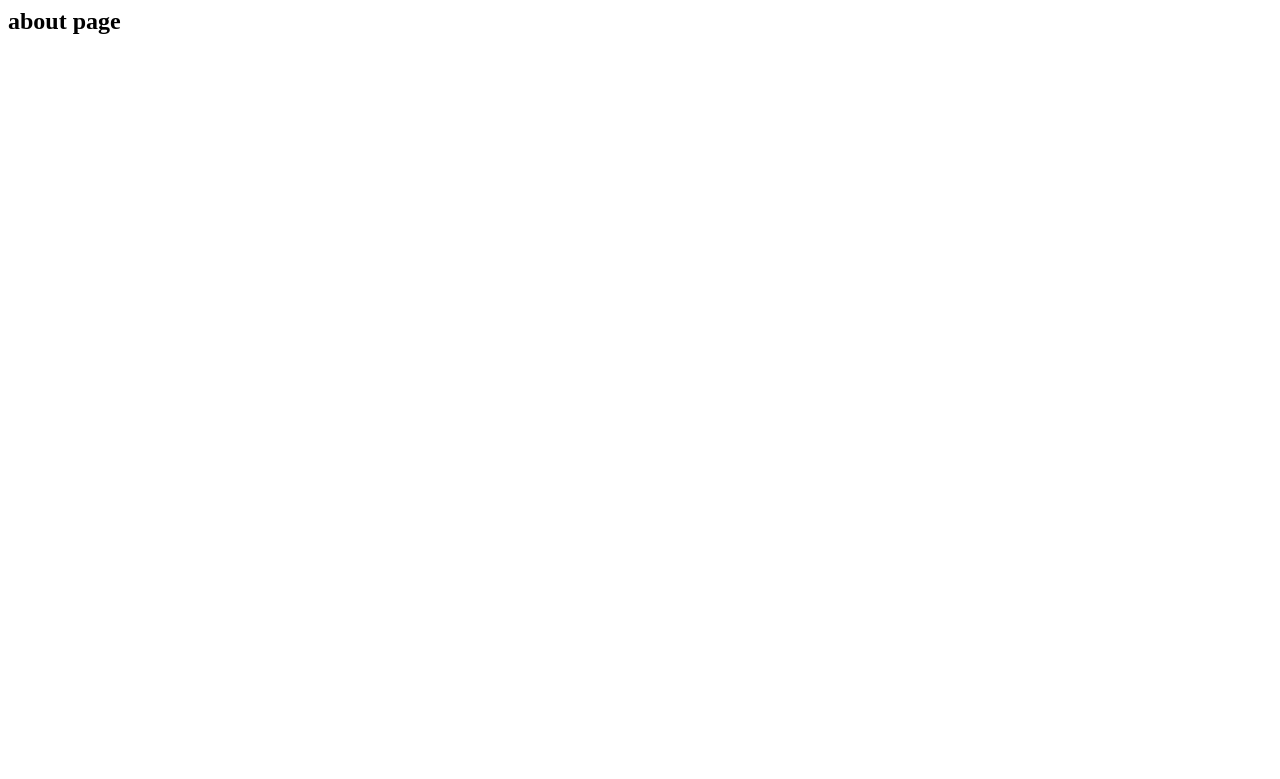
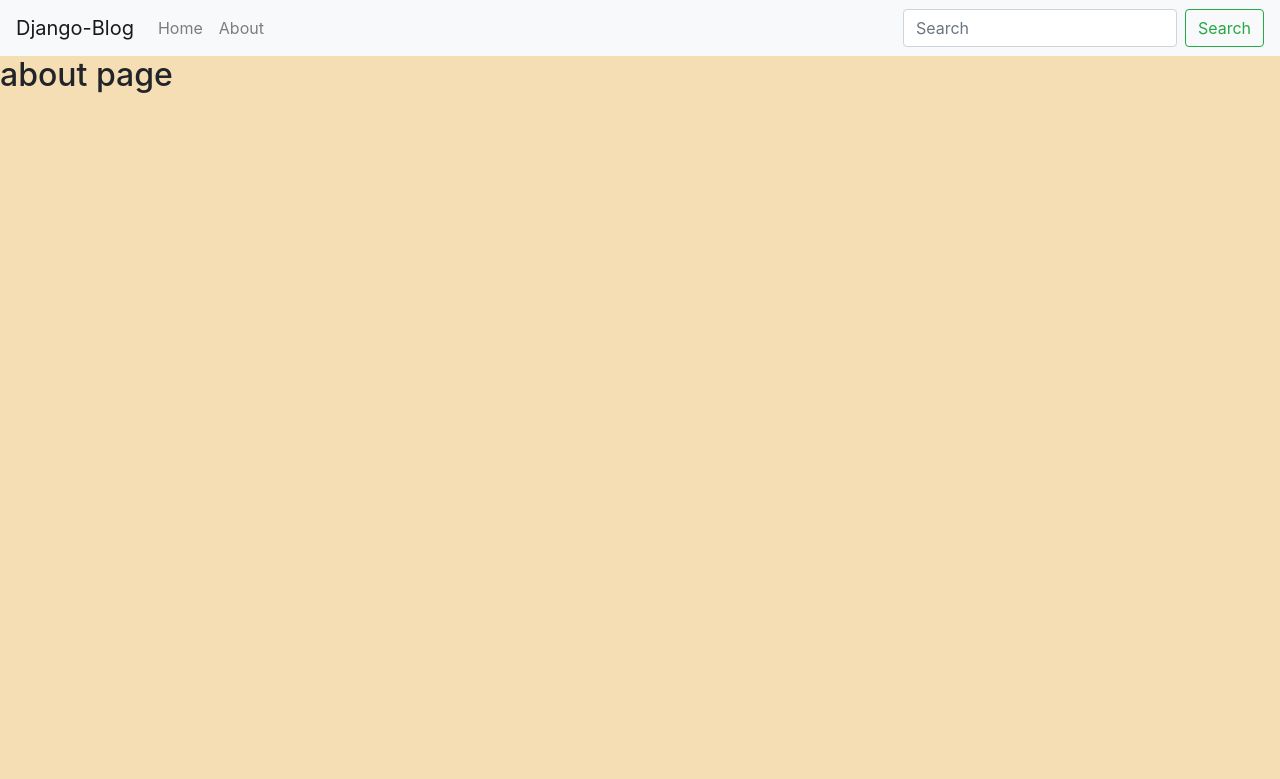
Before and after one commit to mathur-prerit/Django-Blog, a Django app: page /blog/about/ in a window 1280 px wide. Before the commit the part shown is almost empty. Shown: the top 779 px of the page. Run offline with Django 3.2, Linux system fonts and the light colour scheme; some libraries are stand-ins or nearby versions.

Commit message:
dynamic url and static file serving

```diff
--- /dev/null
+++ b/blog/static/blog/main.css
@@ -0,0 +1,3 @@
+body{
+	background-color: wheat;
+}
--- a/blog/templates/blog/base.html
+++ b/blog/templates/blog/base.html
@@ -1,3 +1,4 @@
+{% load static %}
 <!DOCTYPE html>
 <html>
 <head>
@@ -6,6 +7,7 @@
     <meta name="viewport" content="width=device-width, initial-scale=1, shrink-to-fit=no">
 
     <link rel="stylesheet" href="https://stackpath.bootstrapcdn.com/bootstrap/4.4.1/css/bootstrap.min.css" integrity="sha384-Vkoo8x4CGsO3+Hhxv8T/Q5PaXtkKtu6ug5TOeNV6gBiFeWPGFN9MuhOf23Q9Ifjh" crossorigin="anonymous">
+    <link rel="stylesheet" type="text/css" href="{% static 'blog/main.css' %}">
 
 	{% if title %}
 	<title>Blog Home! - {{ title }}</title>
@@ -14,6 +16,44 @@
 	{% endif %}
 </head>
 <body>
+
+	<header>
+		<nav class="navbar navbar-expand-lg navbar-light bg-light">
+  <a class="navbar-brand" href="#">Django-Blog</a>
+  <button class="navbar-toggler" type="button" data-toggle="collapse" data-target="#navbarSupportedContent" aria-controls="navbarSupportedContent" aria-expanded="false" aria-label="Toggle navigation">
+    <span class="navbar-toggler-icon"></span>
+  </button>
+
+  <div class="collapse navbar-collapse" id="navbarSupportedContent">
+    <ul class="navbar-nav mr-auto">
+      <li class="nav-item">
+        <a class="nav-link" href="{% url 'blog-home' %}">Home <span class="sr-only">(current)</span></a>
+      </li>
+      <li class="nav-item">
+        <a class="nav-link" href="{% url 'blog-about' %}">About</a>
+      </li>
+<!--       <li class="nav-item dropdown">
+        <a class="nav-link dropdown-toggle" href="#" id="navbarDropdown" role="button" data-toggle="dropdown" aria-haspopup="true" aria-expanded="false">
+          Dropdown
+        </a>
+        <div class="dropdown-menu" aria-labelledby="navbarDropdown">
+          <a class="dropdown-item" href="#">Action</a>
+          <a class="dropdown-item" href="#">Another action</a>
+          <div class="dropdown-divider"></div>
+          <a class="dropdown-item" href="#">Something else here</a>
+        </div>
+      </li>
+      <li class="nav-item">
+        <a class="nav-link disabled" href="#">Disabled</a>
+      </li> -->
+    </ul>
+    <form class="form-inline my-2 my-lg-0">
+      <input class="form-control mr-sm-2" type="search" placeholder="Search" aria-label="Search">
+      <button class="btn btn-outline-success my-2 my-sm-0" type="submit">Search</button>
+    </form>
+  </div>
+</nav>
+	</header>
 
 	{% block content %}
 	{% endblock %}
--- /dev/null
+++ b/blog/templates/blog/blog_about.html
@@ -0,0 +1,5 @@
+{% extends "blog/base.html" %}
+
+{% block content %}
+<h2>about page</h2>
+{% endblock content %}
--- a/blog/views.py
+++ b/blog/views.py
@@ -24,4 +24,4 @@ def home(request):
 	return render(request,'blog/blog_home.html', context)
 
 def about(request):
-	return HttpResponse('<h2>about page</h2>')
+	return render(request,'blog/blog_about.html')
```
